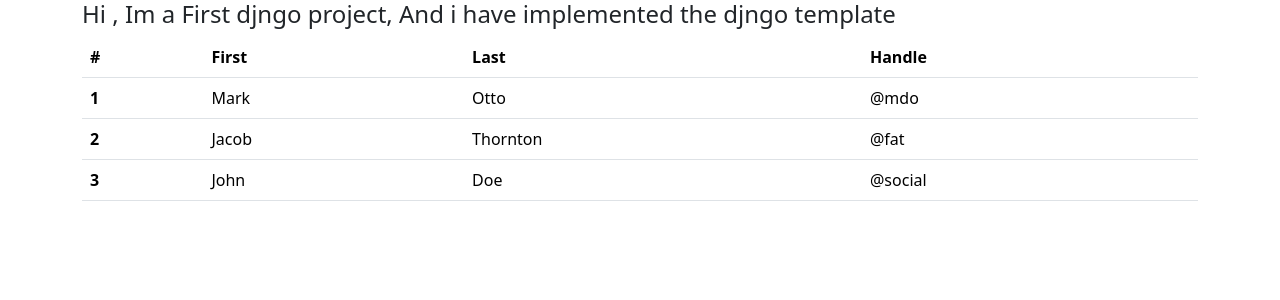
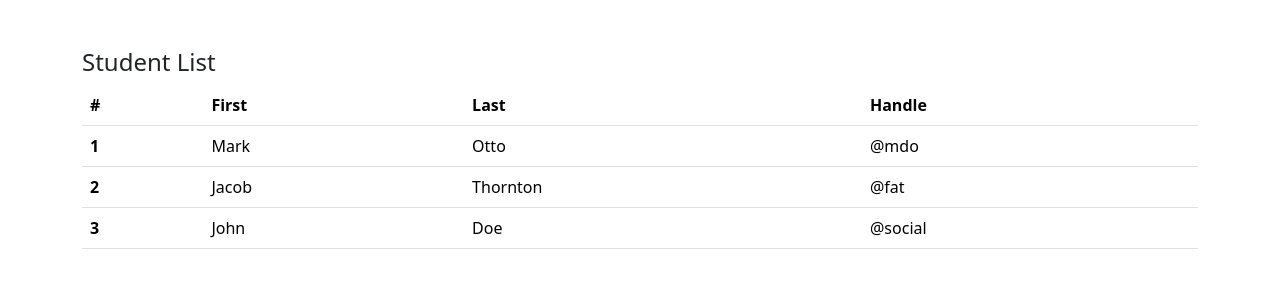
Before and after one commit to Tami-lan/Python_workout, a Django app: page / in a window 1280 px wide. Shown: the top 300 px of the page. Run offline with Django 5.2, Linux system fonts and the light colour scheme.

Commit message:
static created

```diff
--- a/studentproject/templates/home.html
+++ b/studentproject/templates/home.html
@@ -16,8 +16,8 @@
 
 <body>
 
-    <div class="container">
-        <h4>Hi , Im a First djngo project, And i have implemented the djngo template</h4>
+    <div class="container pt-5" >
+        <h4>Student List</h4>
         <table class="table">
             <thead>
                 <tr>
```
